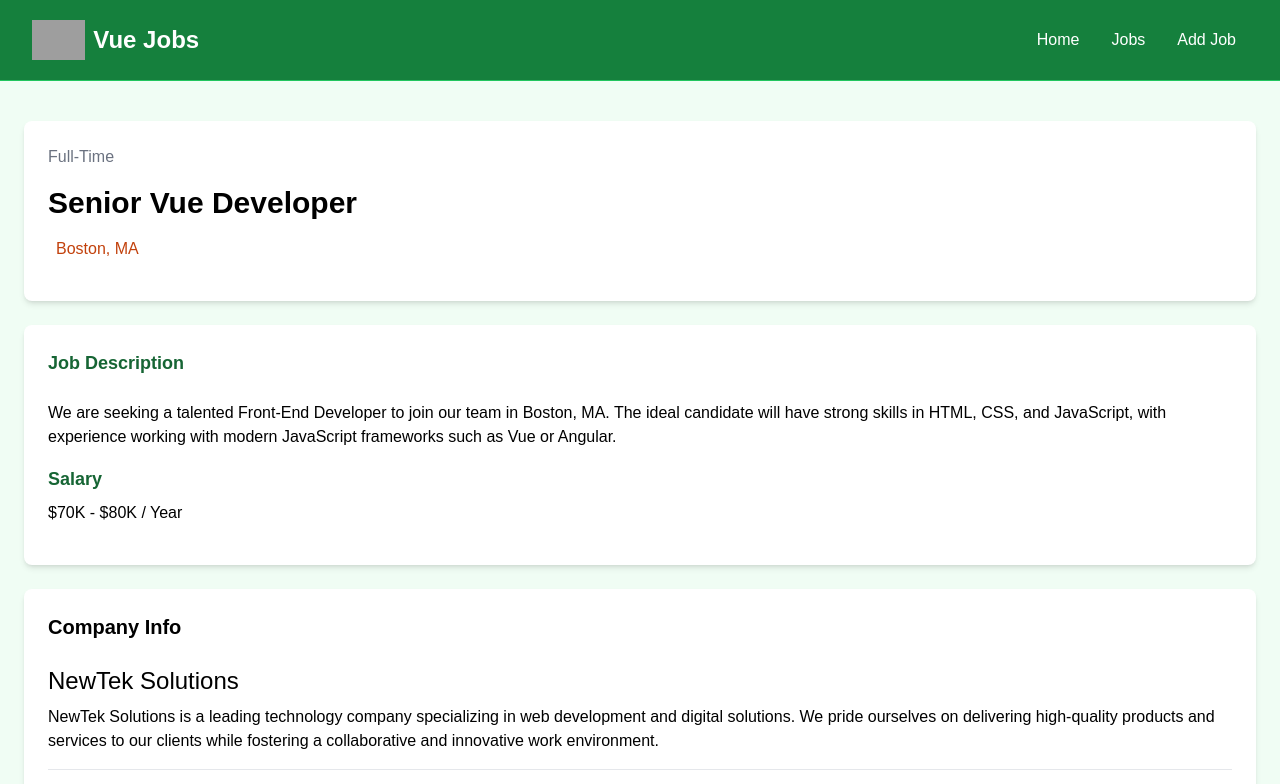
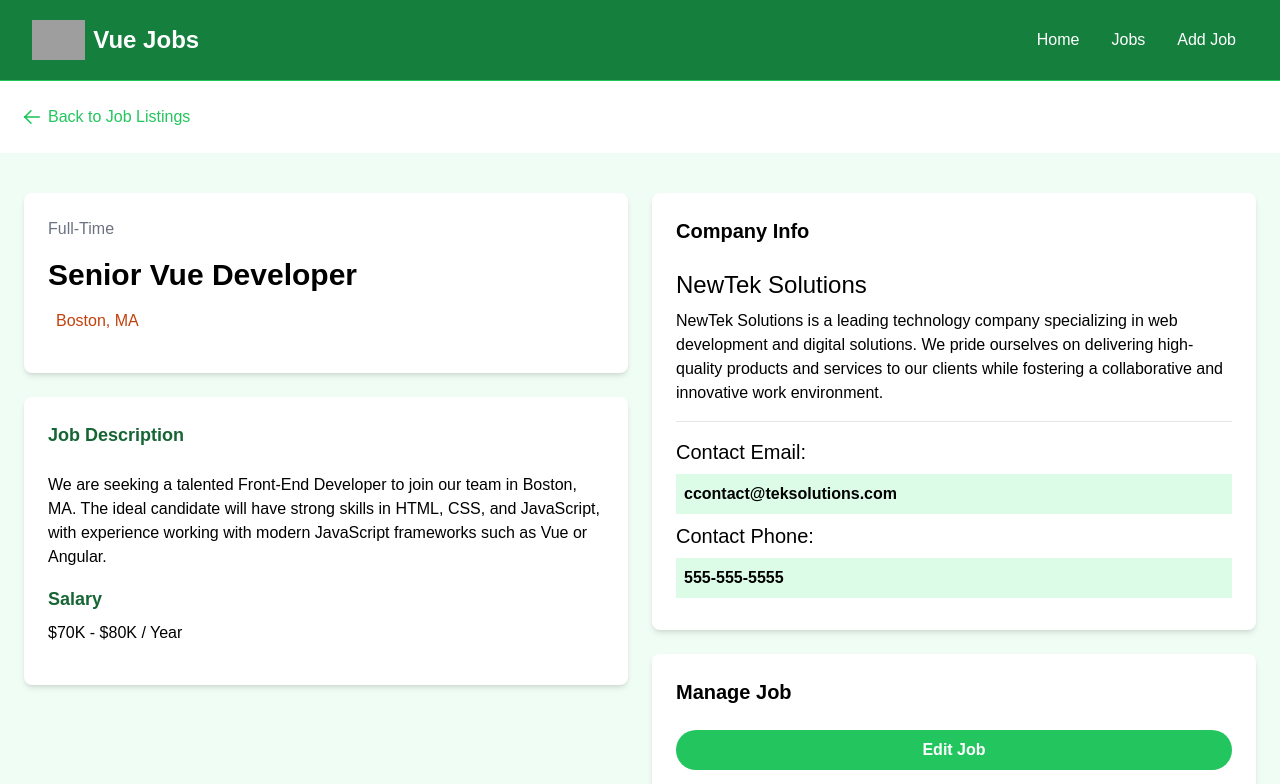
Before and after one commit to Natnael-Getnet/job-board-management, a Vue app: page /jobs/1 in a window 1280 px wide. Shown: the top 784 px of the page. Built offline with nearby package versions, Linux system fonts and the light colour scheme; data requests are answered from the project's data file; grey boxes are pictures that could not be loaded.

Commit message:
Refactor: Added Back button component

```diff
--- /dev/null
+++ b/src/components/BackButton.vue
@@ -0,0 +1,11 @@
+<script setup lang="ts"></script>
+
+<template>
+  <section>
+    <div class="container m-auto py-6 px-6">
+      <RouterLink to="/jobs" class="text-green-500 hover:text-green-600 flex items-center">
+        <i class="pi pi-arrow-left mr-2"></i> Back to Job Listings
+      </RouterLink>
+    </div>
+  </section>
+</template>
--- a/src/views/JobView.vue
+++ b/src/views/JobView.vue
@@ -1,4 +1,5 @@
 <script setup lang="ts">
+import BackButton from "@/components/BackButton.vue";
 import axios from "axios";
 import { onMounted, reactive } from "vue";
 import { useRoute } from "vue-router";
@@ -39,9 +40,10 @@ onMounted(async () => {
 </script>
 
 <template>
+  <BackButton />
   <section v-if="!state.isLoading" class="bg-green-50">
     <div class="container m-auto py-10 px-6">
-      <div class="grid grid-cols-1 md:grid-cols-70/30 w-full gap-6">
+      <div class="grid grid-cols-2 w-full gap-6">
         <main>
           <div class="bg-white p-6 rounded-lg shadow-md text-center md:text-left">
             <div class="text-gray-500 mb-4">{{ state.job.type }}</div>
@@ -92,7 +94,7 @@ onMounted(async () => {
           <div class="bg-white p-6 rounded-lg shadow-md mt-6">
             <h3 class="text-xl font-bold mb-6">Manage Job</h3>
             <RouterLink
-              to="/jobs/add"
+              :to="`/jobs/edit/${state.job.id}`"
               class="bg-green-500 hover:bg-green-600 text-white text-center font-bold py-2 px-4 rounded-full w-full focus:outline-none focus:shadow-outline mt-4 block"
               >Edit Job</RouterLink
             >
```
